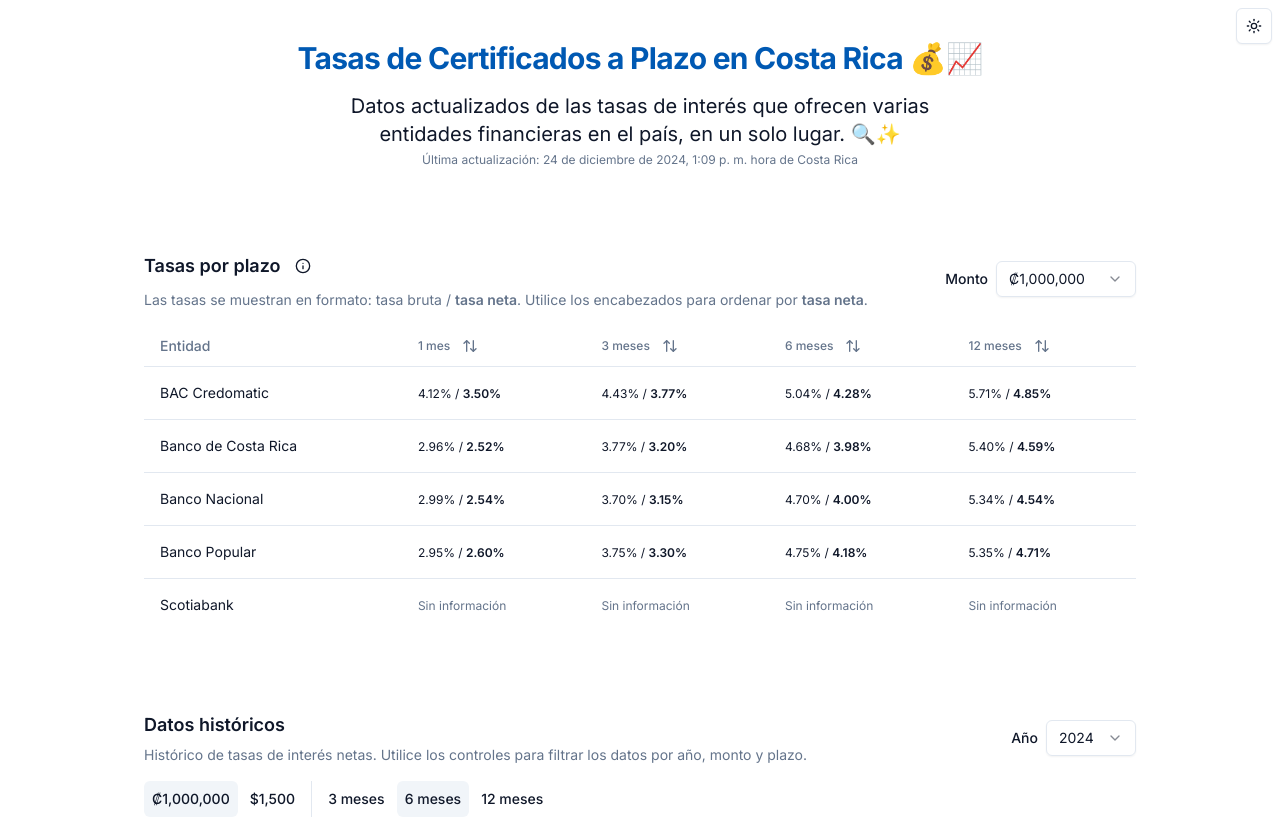
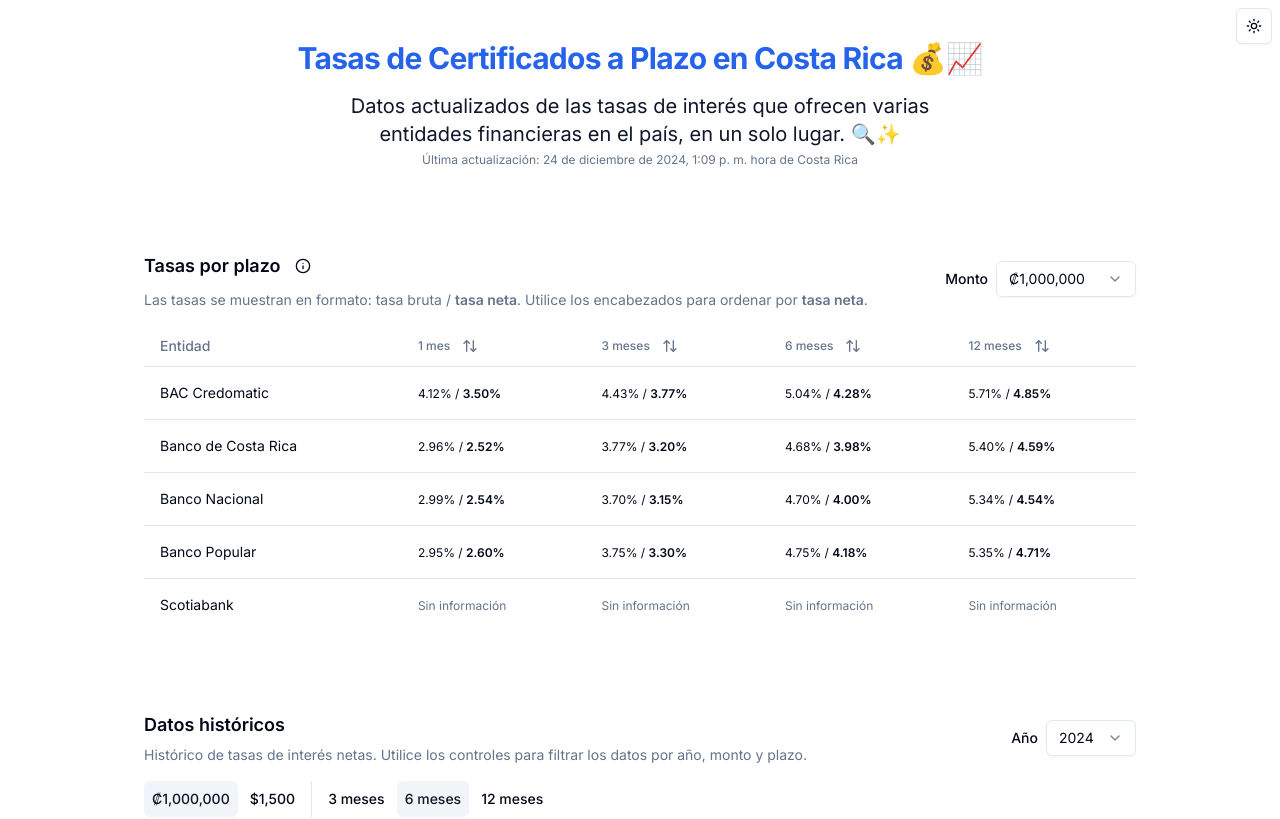
Before and after one commit to gggonzalo/tasas-cdp-cr, a Next.js app: page / in a window 1280 px wide. Shown: the top 819 px of the page. Built offline with nearby package versions, Linux system fonts and the light colour scheme.

Commit message:
Change colors

```diff
--- a/app/globals.css
+++ b/app/globals.css
@@ -5,40 +5,41 @@
 @layer base {
   :root {
     --background: 0 0% 100%;
-    --foreground: 222 47% 11%;
+    --foreground: 222.2 84% 4.9%;
     --card: 0 0% 100%;
-    --card-foreground: 222 47% 11%;
+    --card-foreground: 222.2 84% 4.9%;
     --popover: 0 0% 100%;
-    --popover-foreground: 222 47% 11%;
-    --primary: 210 100% 35%;
+    --popover-foreground: 222.2 84% 4.9%;
+    --primary: 221.2 83.2% 53.3%;
     --primary-foreground: 210 40% 98%;
     --secondary: 210 40% 96.1%;
-    --secondary-foreground: 222 47% 11%;
+    --secondary-foreground: 222.2 47.4% 11.2%;
     --muted: 210 40% 96.1%;
     --muted-foreground: 215.4 16.3% 46.9%;
     --accent: 210 40% 96.1%;
-    --accent-foreground: 222 47% 11%;
+    --accent-foreground: 222.2 47.4% 11.2%;
     --destructive: 0 84.2% 60.2%;
     --destructive-foreground: 210 40% 98%;
     --border: 214.3 31.8% 91.4%;
     --input: 214.3 31.8% 91.4%;
-    --ring: 210 100% 35%;
-    --chart-1: 210 100% 35%;
-    --chart-2: 150 63% 31%;
-    --chart-3: 199 89% 48%;
-    --chart-4: 174 100% 29%;
-    --chart-5: 219 79% 66%;
+    --ring: 221.2 83.2% 53.3%;
     --radius: 0.5rem;
+    --chart-1: 12 76% 61%;
+    --chart-2: 173 58% 39%;
+    --chart-3: 197 37% 24%;
+    --chart-4: 43 74% 66%;
+    --chart-5: 27 87% 67%;
   }
+
   .dark {
-    --background: 222 47% 11%;
+    --background: 222.2 84% 4.9%;
     --foreground: 210 40% 98%;
-    --card: 222 47% 11%;
+    --card: 222.2 84% 4.9%;
     --card-foreground: 210 40% 98%;
-    --popover: 222 47% 11%;
+    --popover: 222.2 84% 4.9%;
     --popover-foreground: 210 40% 98%;
-    --primary: 210 100% 52%;
-    --primary-foreground: 222 47% 11%;
+    --primary: 217.2 91.2% 59.8%;
+    --primary-foreground: 222.2 47.4% 11.2%;
     --secondary: 217.2 32.6% 17.5%;
     --secondary-foreground: 210 40% 98%;
     --muted: 217.2 32.6% 17.5%;
@@ -49,12 +50,12 @@
     --destructive-foreground: 210 40% 98%;
     --border: 217.2 32.6% 17.5%;
     --input: 217.2 32.6% 17.5%;
-    --ring: 210 100% 52%;
-    --chart-1: 210 100% 52%;
-    --chart-2: 150 63% 41%;
-    --chart-3: 199 89% 58%;
-    --chart-4: 174 100% 39%;
-    --chart-5: 219 79% 76%;
+    --ring: 224.3 76.3% 48%;
+    --chart-1: 220 70% 50%;
+    --chart-2: 160 60% 45%;
+    --chart-3: 30 80% 55%;
+    --chart-4: 280 65% 60%;
+    --chart-5: 340 75% 55%;
   }
 }
 
```
